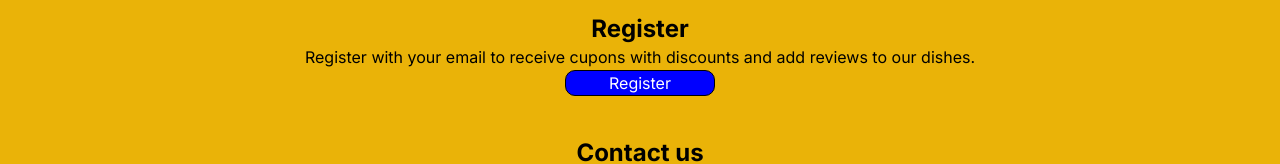
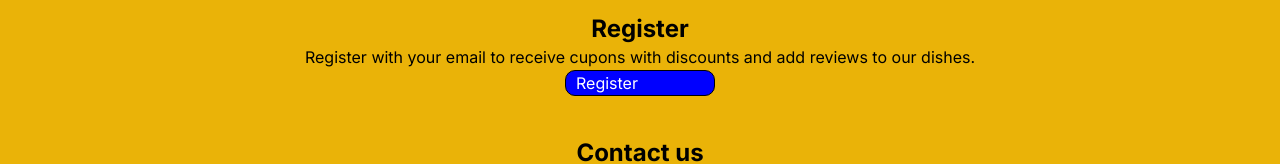
Before and after one commit to Pivanrios/laCooperativa, a Next.js app: page / in a window 1280 px wide. Shown: the part 634-798 px from the top of the page. Built offline with nearby package versions, Linux system fonts and the light colour scheme; no server answers; the database is empty.

Commit message:
next link

```diff
--- a/src/components/RegisterForm.jsx
+++ b/src/components/RegisterForm.jsx
@@ -5,6 +5,7 @@ import { useEffect, useState } from "react";
 import { useAuth } from "../context/AuthContext"
 //
 import { useRouter } from "next/navigation";
+import Link from "next/link";
 
 function RegisterForm() {
   //
@@ -28,8 +29,8 @@ function RegisterForm() {
         <h3 className='text-2xl font-bold'>Register</h3>
         <p className=" "> Register with your email to receive cupons with discounts and add reviews to our dishes. </p>
 
-        <button className='btn self-center'
-                onClick={()=>{router.push('/register')}}>Register</button>
+        <Link href={"/register"}
+                className=" btn ">Register</Link>
       </div>}
     </section>
   )
```
